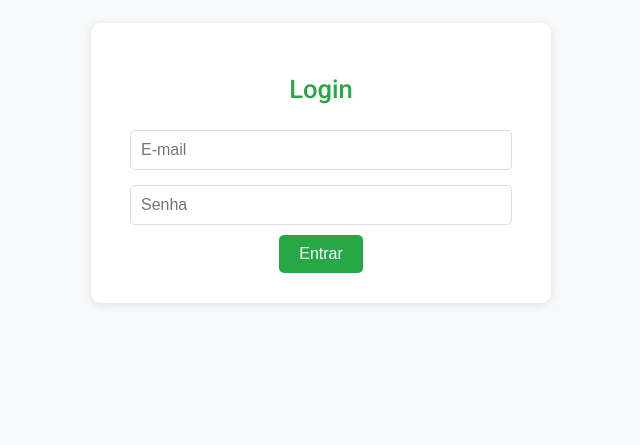
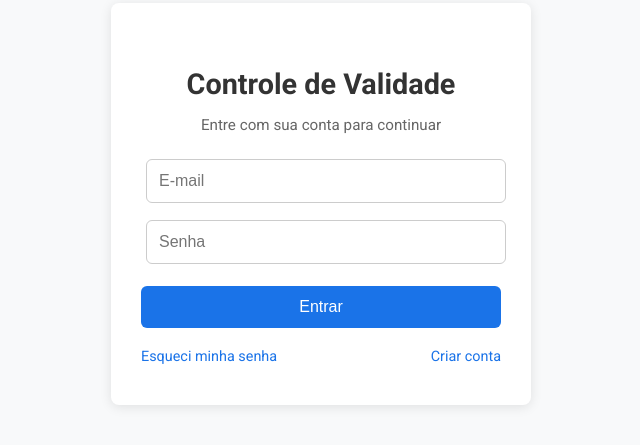
Before and after one commit to marcuslioba/controleteste, a plain HTML site: page index.html in a window 1280 px wide. Shown: the part 97-542 px from the top of the page, without its empty margins (319-959 px from the left). Drawn offline with Linux system fonts and the light colour scheme; no server answers.

Commit message:
Update index.html
v2

```diff
--- a/index.html
+++ b/index.html
@@ -107,69 +107,77 @@
       margin-top: 40px;
     }
     #login-box {
-      max-width: 400px;
-      margin: 100px auto;
-      padding: 30px;
+  max-width: 360px;
+  margin: 80px auto;
+  padding: 40px 30px;
   background: white;
-      box-shadow: 0 2px 10px rgba(0,0,0,0.1);
-      border-radius: 10px;
+  border-radius: 8px;
+  box-shadow: 0 2px 12px rgba(0, 0, 0, 0.1);
   text-align: center;
+  font-family: 'Roboto', sans-serif;
 }
+
+#login-box h2 {
+  font-weight: 600;
+  font-size: 1.8rem;
+  margin-bottom: 8px;
+  color: #333;
+}
+
+#login-box p {
+  color: #666;
+  font-size: 0.95rem;
+  margin-bottom: 20px;
+}
+
 #login-box input {
-      width: 90%;
-      margin-bottom: 10px;
+  width: 100%;
+  padding: 12px;
+  margin-bottom: 12px;
+  border: 1px solid #ccc;
+  border-radius: 6px;
+  font-size: 1rem;
+  box-sizing: border-box;
 }
+
+#login-box button {
+  width: 100%;
+  background-color: #1a73e8;
+  color: white;
+  font-weight: 500;
+  font-size: 1rem;
+  border: none;
+  border-radius: 6px;
+  padding: 12px;
+  margin-top: 10px;
+  cursor: pointer;
+  transition: background-color 0.3s;
+}
+
+#login-box button:hover {
+  background-color: #1765cc;
+}
+
+.login-links {
+  margin-top: 20px;
+  display: flex;
+  justify-content: space-between;
+  font-size: 0.9rem;
+}
+
+.login-links a {
+  color: #1a73e8;
+  text-decoration: none;
+}
+
+.login-links a:hover {
+  text-decoration: underline;
+}
+
 #sistema {
   display: none;
 }
-    #logout {
-      background-color: #dc3545;
-      margin-top: 20px;
-    }
-    @media (max-width: 600px) {
-  .form-container label,
-  .form-container input,
-  .form-container select {
-    width: 100%;
-    display: block;
-  }
 
-  .form-container input,
-  .form-container select {
-    margin-bottom: 10px;
-  }
-
-  table, thead, tbody, th, td, tr {
-    display: block;
-  }
-
-  thead {
-    display: none;
-  }
-
-  tr {
-    margin-bottom: 15px;
-    border: 1px solid #ddd;
-    border-radius: 8px;
-    padding: 10px;
-    background: #fff;
-  }
-
-  td {
-    text-align: right;
-    position: relative;
-    padding-left: 50%;
-  }
-
-  td::before {
-    content: attr(data-label);
-    position: absolute;
-    left: 10px;
-    font-weight: bold;
-    text-align: left;
-    color: #007bff;
-  }
-}
 
   </style>
 </head>
@@ -177,11 +185,20 @@
 
 <!-- LOGIN -->
 <div id="login-box">
-  <h2>Login</h2>
-  <input type="email" id="email" placeholder="E-mail" required><br>
-  <input type="password" id="senha" placeholder="Senha" required><br>
+  <h2>Controle de Validade</h2>
+  <p>Entre com sua conta para continuar</p>
+
+  <input type="email" id="email" placeholder="E-mail" required>
+  <input type="password" id="senha" placeholder="Senha" required>
+
   <button onclick="login()">Entrar</button>
+
+  <div class="login-links">
+    <a href="#" onclick="esqueciSenha()">Esqueci minha senha</a>
+    <a href="#" onclick="criarConta()">Criar conta</a>
   </div>
+</div>
+
 
 <!-- SISTEMA -->
 <div id="sistema">
@@ -272,6 +289,9 @@
   if (user) {
     document.getElementById("login-box").style.display = "none";
     document.getElementById("sistema").style.display = "block";
+  } else {
+    document.getElementById("sistema").style.display = "none";
+    document.getElementById("login-box").style.display = "block";
   }
 });
 
@@ -280,7 +300,6 @@
   const [ano, mes, dia] = dataString.split("-");
   return `${dia}/${mes}/${ano}`;
 }
-
 
 function calcularStatus(dataString) {
   const [ano, mes, dia] = dataString.split("-");
@@ -297,7 +316,6 @@ function calcularStatus(dataString) {
   else if (diffDays === 1) return "Vence amanhã";
   else return "Vence em " + diffDays + " dias";
 }
-
 
   document.getElementById('adicionarProdutoForm').addEventListener('submit', function(event) {
     event.preventDefault();
@@ -351,6 +369,35 @@ novaLinha.innerHTML = `
     XLSX.utils.book_append_sheet(wb, ws, "Produtos");
     XLSX.writeFile(wb, "controle_validade.xlsx");
   }
+
+
+  function criarConta() {
+  const email = document.getElementById("email").value;
+  const senha = document.getElementById("senha").value;
+
+  if (!email || !senha) {
+    alert("Digite e-mail e senha para criar conta.");
+    return;
+  }
+
+  auth.createUserWithEmailAndPassword(email, senha)
+    .then(() => alert("Conta criada com sucesso!"))
+    .catch(err => alert("Erro ao criar conta: " + err.message));
+}
+
+function esqueciSenha() {
+  const email = document.getElementById("email").value;
+
+  if (!email) {
+    alert("Informe seu e-mail para recuperar a senha.");
+    return;
+  }
+
+  auth.sendPasswordResetEmail(email)
+    .then(() => alert("Link de recuperação enviado para seu e-mail."))
+    .catch(err => alert("Erro ao enviar e-mail: " + err.message));
+}
+
 </script>
 
 </body>
```
Lines whose indentation alone changed are shown as unchanged.
